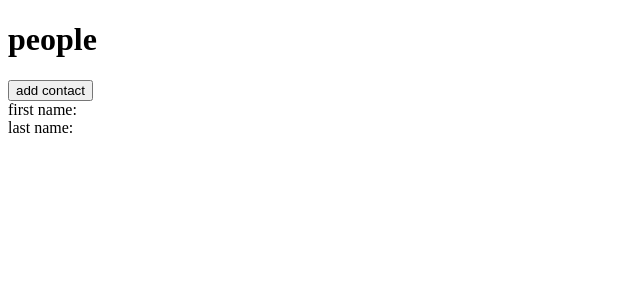
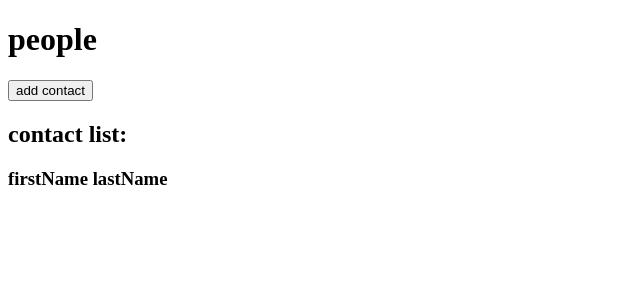
Before and after one commit to JadeChan03/web-contact-manager, a React (Vite) app: page / in a window 1280 px wide. Shown: the top 300 px of the page, without its empty margins (0-640 px from the left). Built offline with nearby package versions, Linux system fonts and the light colour scheme.

Commit message:
implemented the ability to add a new contact card with redux, redux toolkit, and react routers

```diff
--- a/src/App.tsx
+++ b/src/App.tsx
@@ -12,7 +12,7 @@ export default function App() {
           path="/"
           element={
             <>
-              <Home />
+              <Home/>
             </>
           }
         ></Route>
--- a/src/components/AddContact/AddContact.tsx
+++ b/src/components/AddContact/AddContact.tsx
@@ -1,23 +1,13 @@
 import { useState } from 'react';
-// import { useSelector, useDispatch } from 'react-redux';
 import { useAppDispatch } from '../../app/hooks';
 import { nanoid } from '@reduxjs/toolkit';
-import { contactAdded } from '../../features/contactList/contactListSlice';
+import { type ContactCard, contactAdded } from '../../features/contactList/contactListSlice';
 
-interface ContactCard {
-  firstName: string;
-  lastName: string;
-}
-
-const contactCard: ContactCard = {
-  firstName: '',
-  lastName: '',
-};
-
-export default function AddContact() {
-  const [values, setValues] = useState(contactCard);
+export const AddContact = () => {
+  const initialValues = {firstName: '', lastName: ''};
+  const [values, setValues] = useState(initialValues);
   const [visibility, setVisibility] = useState(false);
-
+  // get 'dispatch' method from the store
   const dispatch = useAppDispatch();
 
   const handleClick = (e: React.MouseEvent<HTMLButtonElement>) => {
@@ -31,27 +21,26 @@ export default function AddContact() {
   };
 
   const submitHandler = (e: React.FormEvent<HTMLFormElement>) => {
+    // prevent server submission
     e.preventDefault();
-
-    // console.log('e.currentTarget ', e.currentTarget);
-    // console.log('e.currentTarget.elements ', e.currentTarget.elements);
-    // console.log('e.currentTarget.firstName ', e.currentTarget.firstName);
-    // console.log('e.currentTarget.lastName ', e.currentTarget.lastName);
 
     const firstName = e.currentTarget.firstName.value;
     const lastName = e.currentTarget.lastName.value;
+
+    // create contact card object and dispatch 'contactAdded' action
     const newContact: ContactCard = {
+      id: nanoid(),
       firstName,
       lastName,
     };
-
     dispatch(contactAdded(newContact));
-
-    // const newContactList = useSelector()
 
     e.currentTarget.reset();
 
+    // close form
     setVisibility(false);
+    // clear input fields
+    setValues(initialValues);
   };
 
   return (
--- a/src/components/ContactList/ContactList.tsx
+++ b/src/components/ContactList/ContactList.tsx
@@ -6,14 +6,14 @@ export const ContactList = () => {
  const contactList = useAppSelector(state => state.contactList)
 
   const renderedContactList = contactList.map(contactCard => (
-    <article className="contact-card" key={contactCard.id}>
+    <div className="contact-card" key={contactCard.id}>
       <h3>{contactCard.firstName} {contactCard.lastName}</h3>
-    </article>
+    </div>
   ))
 
   return (
     <section className="contact-list">
-    <h2>Posts</h2>
+    <h2>contact list:</h2>
     {renderedContactList}
   </section>
   );
--- a/src/features/contactList/contactListSlice.ts
+++ b/src/features/contactList/contactListSlice.ts
@@ -3,12 +3,13 @@ import type { PayloadAction } from '@reduxjs/toolkit';
 
 // define TS type for data being used
 export interface ContactCard {
+  id: string;
   firstName: string;
   lastName: string;
 }
 
 const initialState: ContactCard[] = [
-  {firstName: 'test', lastName: '1'}
+  {id:'testID', firstName: 'firstName', lastName: 'lastName'}
 ];
 
 export const contactListSlice = createSlice({
@@ -16,7 +17,7 @@ export const contactListSlice = createSlice({
   initialState,
   reducers: {
     contactAdded: (state, action: PayloadAction<ContactCard>) => {
-      state.contactList.push(action.payload);
+      state.push(action.payload);
     },
   },
 });
--- a/src/pages/Home/Home.tsx
+++ b/src/pages/Home/Home.tsx
@@ -1,11 +1,11 @@
-import ContactCard from '../../components/ContactCard/ContactCard';
-import AddContact from '../../components/AddContact/AddContact';
+import { ContactList } from '../../components/ContactList/ContactList';
+import { AddContact } from '../../components/AddContact/AddContact';
 function Home() {
 	return (
 		<>
 		<h1>people</h1>
 		<AddContact/>
-		<ContactCard/>
+		<ContactList/>
 		</>
 	)
 }
```
